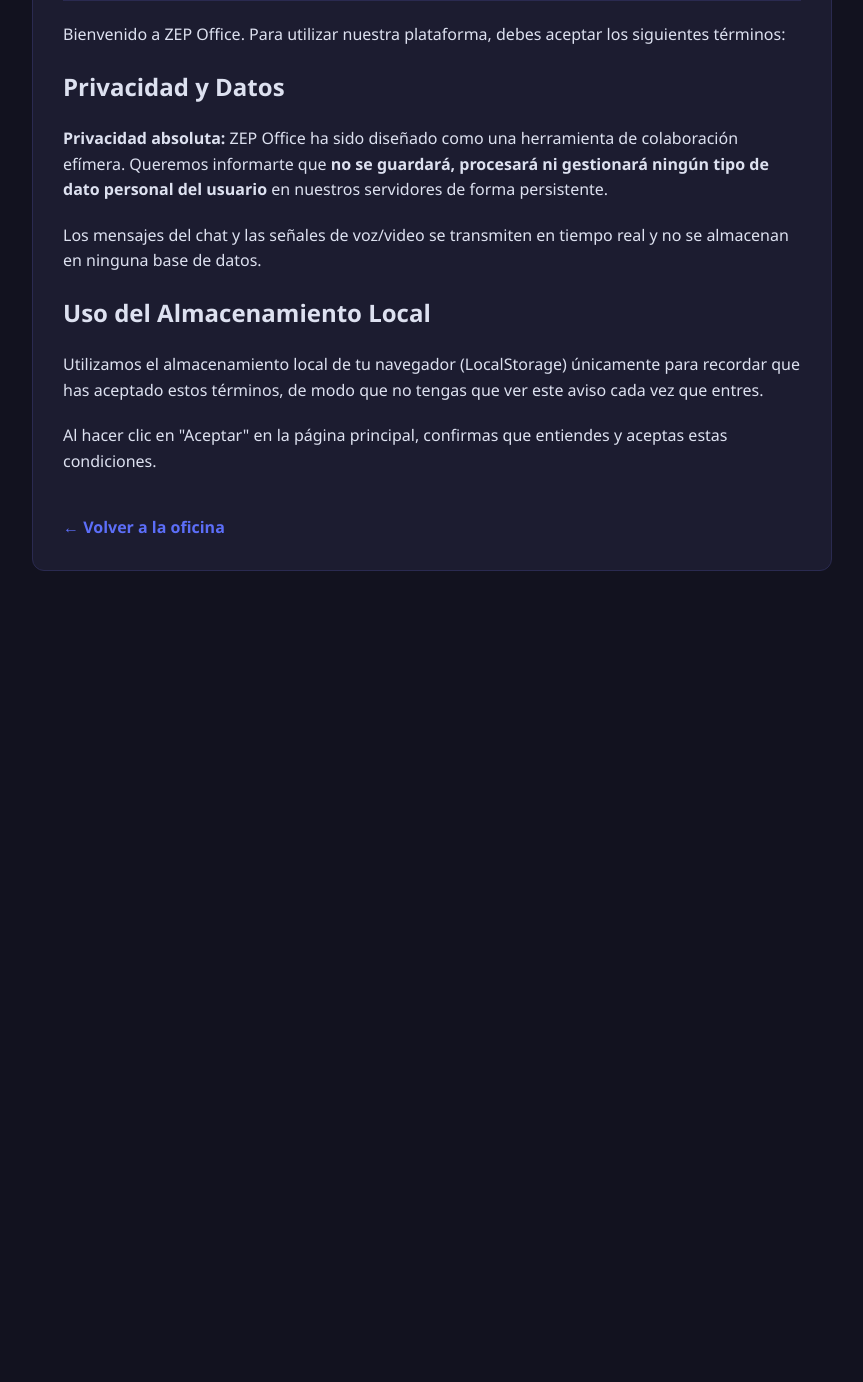
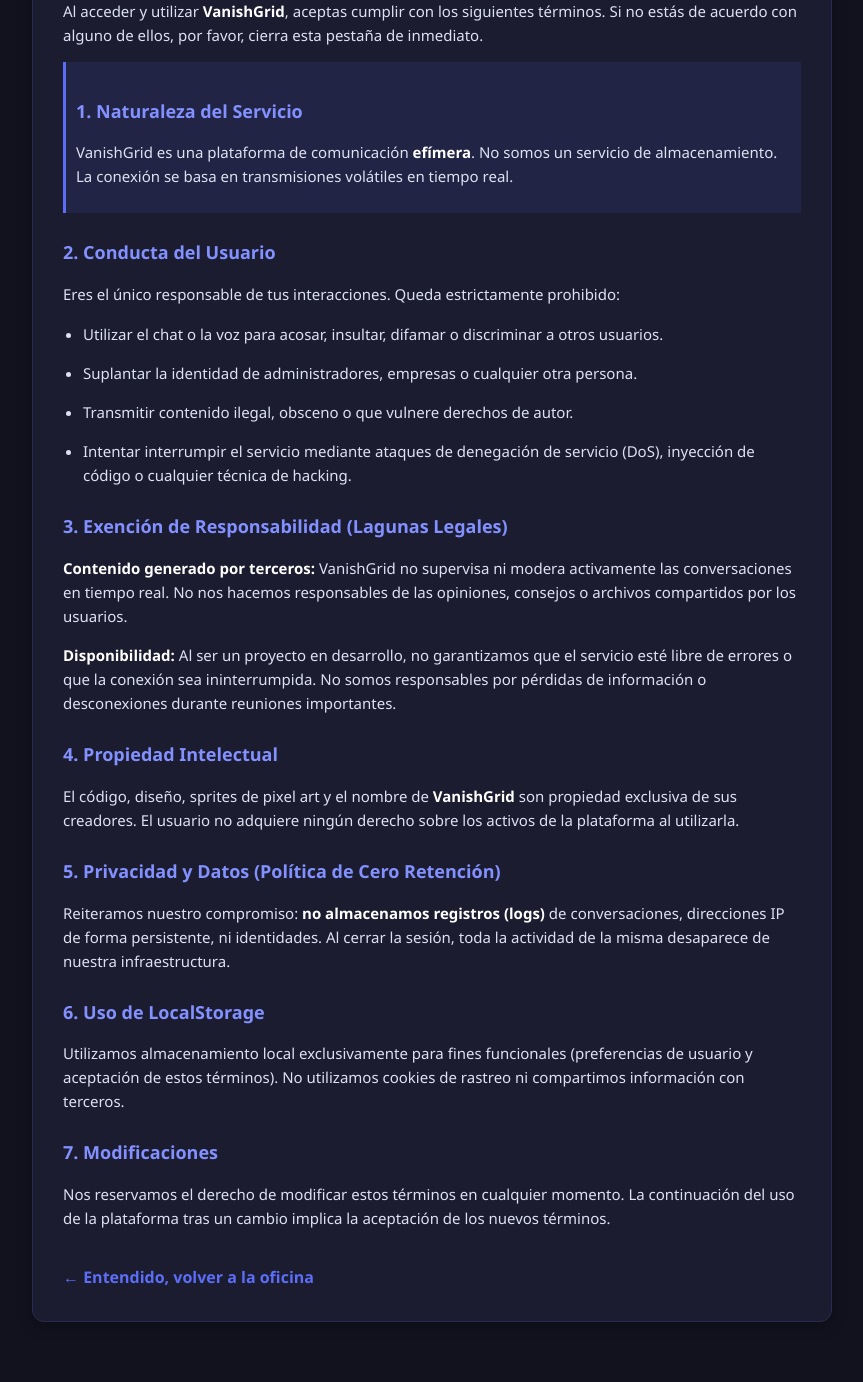
Before and after one commit to ivanhgmm/ZEP, a website: page public/terms.html in a window 1280 px wide. Shown: the part 175-1557 px from the top of the page, without its empty margins (208-1071 px from the left). Before the commit the page ends 806 px from the top, so only its background shows below. Drawn offline with Linux system fonts and the light colour scheme.

Commit message:
feat: add avatar selection accordion, rebrand to VanishGrid, and update terms of service

```diff
--- a/package.json
+++ b/package.json
@@ -1,7 +1,7 @@
 {
-  "name": "zep-web",
+  "name": "evogrid-web",
   "version": "1.0.0",
-  "description": "ZEP-style 16x16 map editor web app",
+  "description": "evogrid-style 16x16 map editor web app",
   "main": "server.js",
   "scripts": {
     "start": "node server.js"
--- a/public/terms.html
+++ b/public/terms.html
@@ -1,9 +1,10 @@
 <!DOCTYPE html>
 <html lang="es">
+
 <head>
     <meta charset="UTF-8">
     <meta name="viewport" content="width=device-width, initial-scale=1.0">
-    <title>Términos y Condiciones - ZEP Office</title>
+    <title>Términos y Condiciones - VanishGrid</title>
     <style>
         body {
             font-family: 'Segoe UI', system-ui, sans-serif;
@@ -14,29 +15,111 @@
             margin: 40px auto;
             padding: 20px;
         }
-        h1 { color: #5c6ef8; border-bottom: 2px solid #2a2a50; padding-bottom: 10px; }
-        .content { background: #1c1c30; padding: 30px; border-radius: 12px; border: 1px solid #2a2a50; }
-        p { margin-bottom: 20px; }
-        .back-link { display: inline-block; margin-top: 20px; color: #5c6ef8; text-decoration: none; font-weight: bold; }
-        .back-link:hover { text-decoration: underline; }
+
+        h1 {
+            color: #5c6ef8;
+            border-bottom: 2px solid #2a2a50;
+            padding-bottom: 10px;
+            font-size: 24px;
+        }
+
+        h2 {
+            color: #8291ff;
+            font-size: 18px;
+            margin-top: 25px;
+        }
+
+        .content {
+            background: #1c1c30;
+            padding: 30px;
+            border-radius: 12px;
+            border: 1px solid #2a2a50;
+            box-shadow: 0 4px 15px rgba(0, 0, 0, 0.3);
+        }
+
+        p,
+        li {
+            margin-bottom: 15px;
+            font-size: 15px;
+        }
+
+        ul {
+            padding-left: 20px;
+        }
+
+        strong {
+            color: #fff;
+        }
+
+        .back-link {
+            display: inline-block;
+            margin-top: 20px;
+            color: #5c6ef8;
+            text-decoration: none;
+            font-weight: bold;
+        }
+
+        .back-link:hover {
+            text-decoration: underline;
+        }
+
+        .highlight {
+            background: rgba(92, 110, 248, 0.1);
+            padding: 10px;
+            border-left: 3px solid #5c6ef8;
+        }
     </style>
 </head>
+
 <body>
     <div class="content">
-        <h1>Términos y Condiciones</h1>
-        <p>Bienvenido a ZEP Office. Para utilizar nuestra plataforma, debes aceptar los siguientes términos:</p>
+        <h1>Términos y Condiciones de Uso</h1>
+        <p>Al acceder y utilizar <strong>VanishGrid</strong>, aceptas cumplir con los siguientes términos. Si no estás
+            de acuerdo con alguno de ellos, por favor, cierra esta pestaña de inmediato.</p>
 
-        <h2>Privacidad y Datos</h2>
-        <p><strong>Privacidad absoluta:</strong> ZEP Office ha sido diseñado como una herramienta de colaboración efímera. Queremos informarte que <strong>no se guardará, procesará ni gestionará ningún tipo de dato personal del usuario</strong> en nuestros servidores de forma persistente.</p>
+        <div class="highlight">
+            <h2>1. Naturaleza del Servicio</h2>
+            <p>VanishGrid es una plataforma de comunicación <strong>efímera</strong>. No somos un servicio de
+                almacenamiento. La conexión se basa en transmisiones volátiles en tiempo real.</p>
+        </div>
 
-        <p>Los mensajes del chat y las señales de voz/video se transmiten en tiempo real y no se almacenan en ninguna base de datos.</p>
+        <h2>2. Conducta del Usuario</h2>
+        <p>Eres el único responsable de tus interacciones. Queda estrictamente prohibido:</p>
+        <ul>
+            <li>Utilizar el chat o la voz para acosar, insultar, difamar o discriminar a otros usuarios.</li>
+            <li>Suplantar la identidad de administradores, empresas o cualquier otra persona.</li>
+            <li>Transmitir contenido ilegal, obsceno o que vulnere derechos de autor.</li>
+            <li>Intentar interrumpir el servicio mediante ataques de denegación de servicio (DoS), inyección de código o
+                cualquier técnica de hacking.</li>
+        </ul>
 
-        <h2>Uso del Almacenamiento Local</h2>
-        <p>Utilizamos el almacenamiento local de tu navegador (LocalStorage) únicamente para recordar que has aceptado estos términos, de modo que no tengas que ver este aviso cada vez que entres.</p>
+        <h2>3. Exención de Responsabilidad (Lagunas Legales)</h2>
+        <p><strong>Contenido generado por terceros:</strong> VanishGrid no supervisa ni modera activamente las
+            conversaciones en tiempo real. No nos hacemos responsables de las opiniones, consejos o archivos compartidos
+            por los usuarios.</p>
+        <p><strong>Disponibilidad:</strong> Al ser un proyecto en desarrollo, no garantizamos que el servicio esté libre
+            de errores o que la conexión sea ininterrumpida. No somos responsables por pérdidas de información o
+            desconexiones durante reuniones importantes.</p>
 
-        <p>Al hacer clic en "Aceptar" en la página principal, confirmas que entiendes y aceptas estas condiciones.</p>
+        <h2>4. Propiedad Intelectual</h2>
+        <p>El código, diseño, sprites de pixel art y el nombre de <strong>VanishGrid</strong> son propiedad exclusiva de
+            sus creadores. El usuario no adquiere ningún derecho sobre los activos de la plataforma al utilizarla.</p>
 
-        <a href="/" class="back-link">← Volver a la oficina</a>
+        <h2>5. Privacidad y Datos (Política de Cero Retención)</h2>
+        <p>Reiteramos nuestro compromiso: <strong>no almacenamos registros (logs)</strong> de conversaciones,
+            direcciones IP de forma persistente, ni identidades. Al cerrar la sesión, toda la actividad de la misma
+            desaparece de nuestra infraestructura.</p>
+
+        <h2>6. Uso de LocalStorage</h2>
+        <p>Utilizamos almacenamiento local exclusivamente para fines funcionales (preferencias de usuario y aceptación
+            de estos términos). No utilizamos cookies de rastreo ni compartimos información con terceros.</p>
+
+        <h2>7. Modificaciones</h2>
+        <p>Nos reservamos el derecho de modificar estos términos en cualquier momento. La continuación del uso de la
+            plataforma tras un cambio implica la aceptación de los nuevos términos.</p>
+
+        <a href="/" class="back-link">← Entendido, volver a la oficina</a>
     </div>
 </body>
+
 </html>
--- a/server.js
+++ b/server.js
@@ -278,5 +278,5 @@ io.on('connection', (socket) => {
 });
 
 server.listen(PORT, () => {
-  console.log(`ZEP Office server → http://localhost:${PORT}`);
+  console.log(`EvoGrid Office server → http://localhost:${PORT}`);
 });
```
Also changed, not shown: public/app.js (+20 -13 lines), public/index.html (+21 -10 lines), public/style.css (+39 -0 lines), 1 other file.
